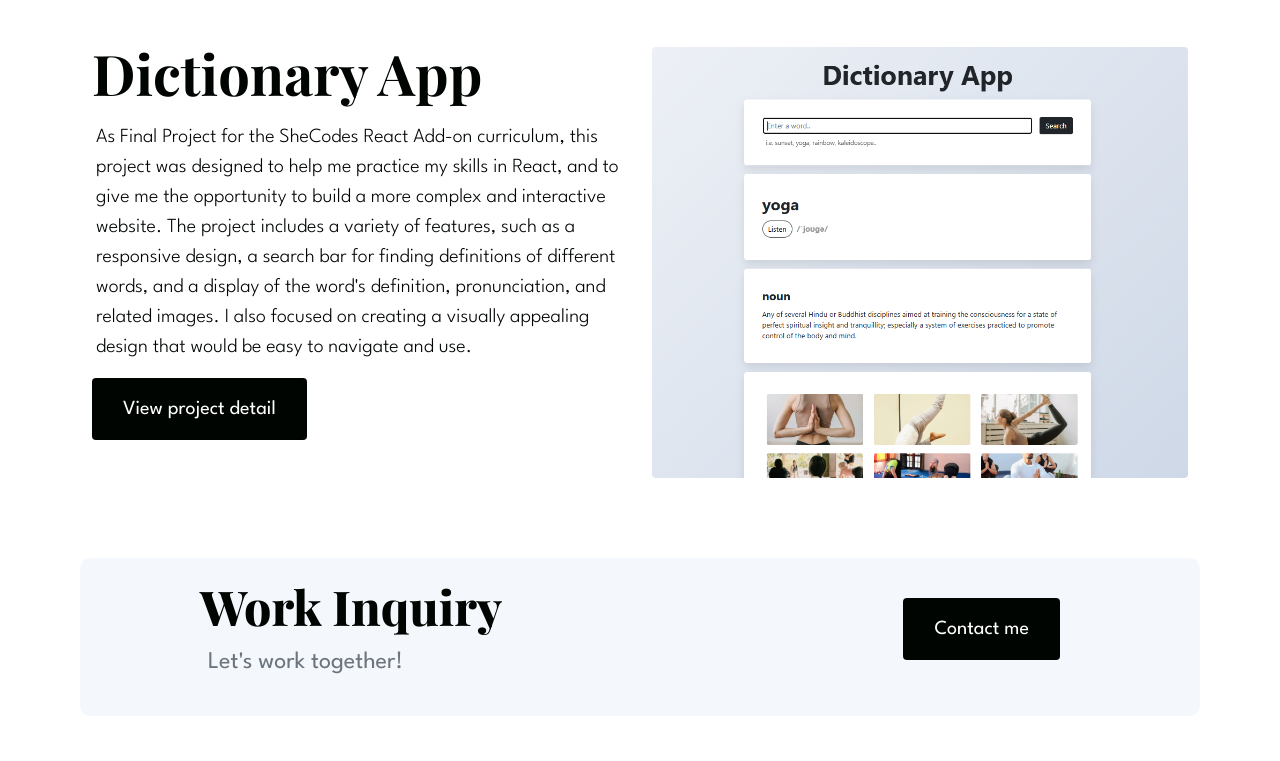
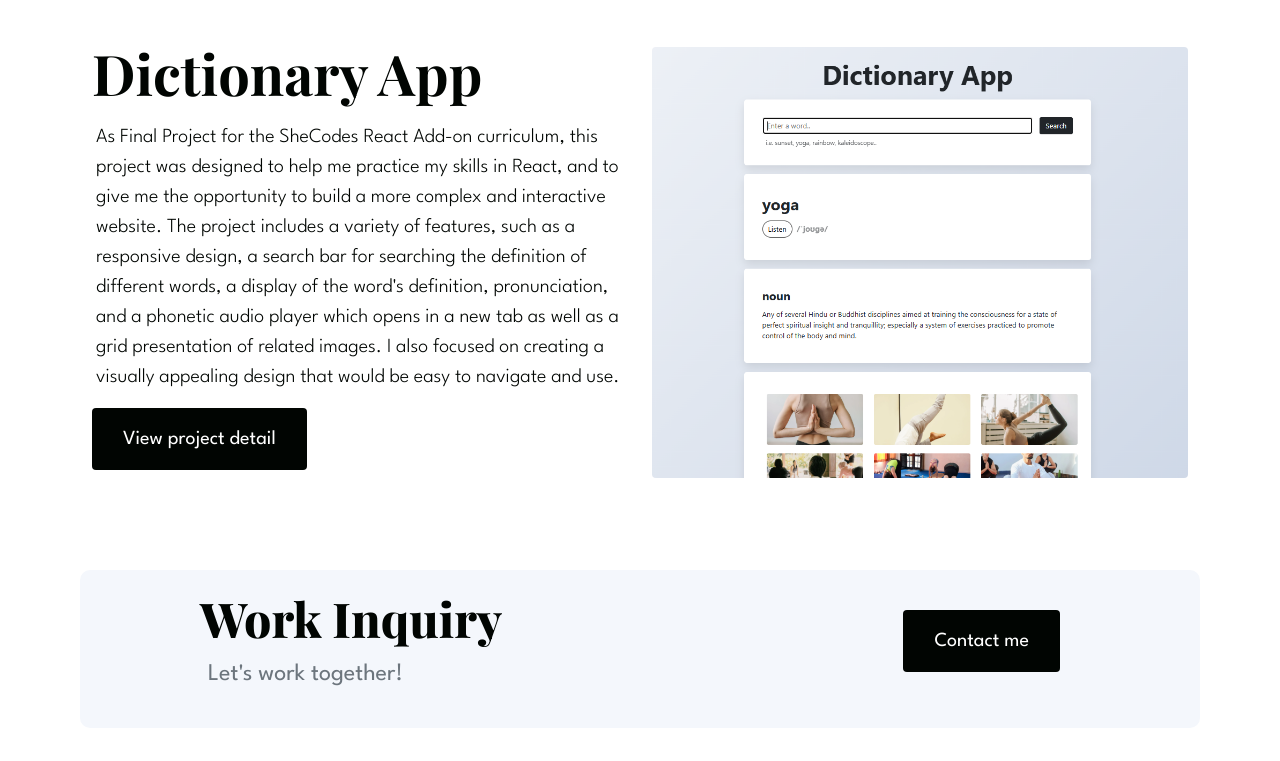
Before and after one commit to kimberleyjthornton-debug/kimberley-thornton-portfolio, a plain HTML site: page index.html in a window 1280 px wide. Shown: the part 2180-2941 px from the top of the page. Drawn offline with nearby package versions, Linux system fonts and the light colour scheme; a web font is replaced by a local one.

Commit message:
Minor adjustments to some paragraphs in the index.html

```diff
--- a/index.html
+++ b/index.html
@@ -183,7 +183,7 @@
                     Dictionary App
                   </h2>
                   <p class="content fs-5 fw-light content ms-1 mb-3">
-                    As Final Project for the SheCodes React Add-on curriculum, this project was designed to help me practice my skills in React, and to give me the opportunity to build a more complex and interactive website. The project includes a variety of features, such as a responsive design, a search bar for finding definitions of different words, and a display of the word's definition, pronunciation, and related images. I also focused on creating a visually appealing design that would be easy to navigate and use.
+                    As Final Project for the SheCodes React Add-on curriculum, this project was designed to help me practice my skills in React, and to give me the opportunity to build a more complex and interactive website. The project includes a variety of features, such as a responsive design, a search bar for searching the definition of different words, a display of the word's definition, pronunciation, and a phonetic audio player which opens in a new tab as well as a grid presentation of related images. I also focused on creating a visually appealing design that would be easy to navigate and use.
                   </p>
                   <div class="view-project-btns"><a href="/projects.html#dictionary-project" class="btn button-branding ms-0 mt-0" alt="Dictionary Project" title="Dictionary Project">
                     View project detail
```
